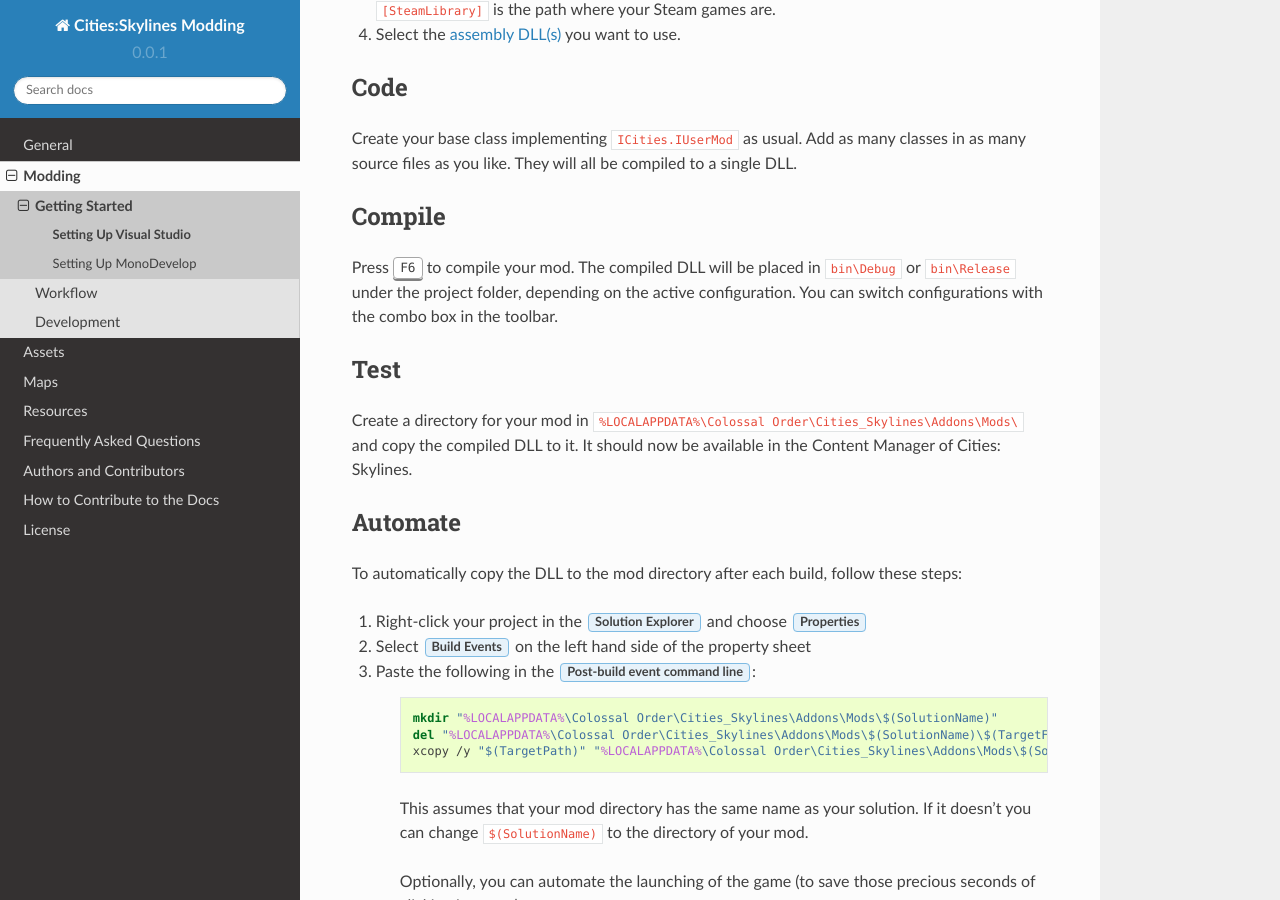
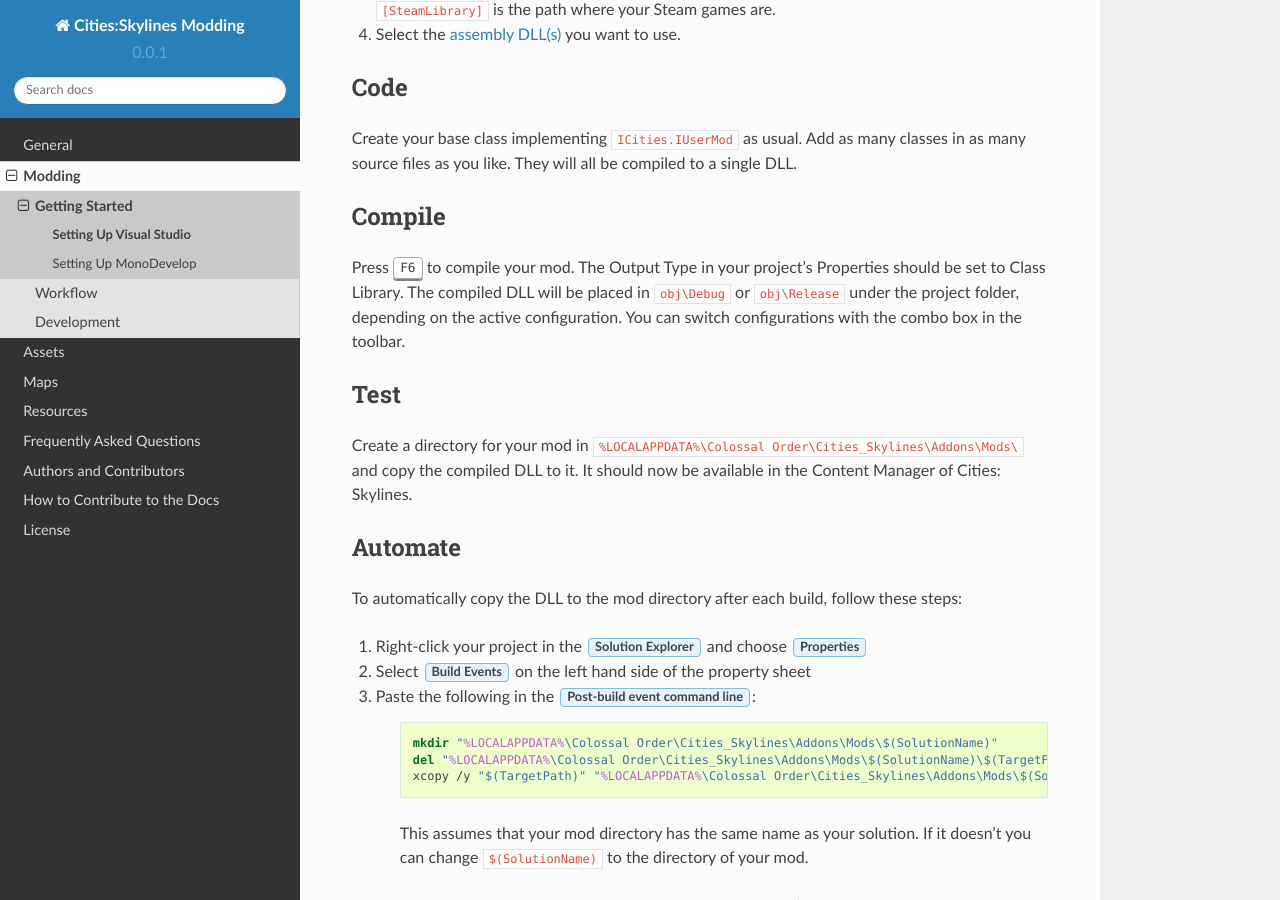
Before and after one commit to SkylinesModding/Docs, a Sphinx documentation site: the page built from docs/source/modding/Getting-Started/Setting-Up-Visual-Studio.rst, in a window 1280 px wide and 900 px high, scrolled down 672 px. Built offline with Sphinx 7.4.7 and the Read the Docs theme 2.0.0, drawn with Linux system fonts in a browser that asks for light colours.

Commit message:
Correct output details

```diff
--- a/docs/source/modding/Getting-Started/Setting-Up-Visual-Studio.rst
+++ b/docs/source/modding/Getting-Started/Setting-Up-Visual-Studio.rst
@@ -32,7 +32,7 @@
 
 Compile
 =======
-Press :kbd:`F6` to compile your mod. The compiled DLL will be placed in ``bin\Debug`` or ``bin\Release`` under the project folder, depending on the active configuration. You can switch configurations with the combo box in the toolbar.
+Press :kbd:`F6` to compile your mod. The Output Type in your project's Properties should be set to Class Library. The compiled DLL will be placed in ``obj\Debug`` or ``obj\Release`` under the project folder, depending on the active configuration. You can switch configurations with the combo box in the toolbar.
 
 Test
 ====
```
